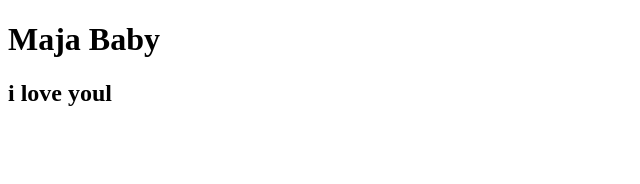
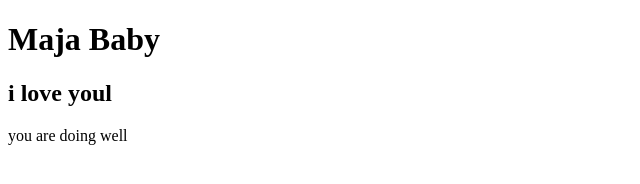
Before and after one commit to Majadey4u/Go-My-Code-1, a plain HTML site: page index.html in a window 1280 px wide. Shown: the whole page, without its empty margins (0-640 px from the left). Drawn offline with Linux system fonts and the light colour scheme.

Commit message:
you are doing well

```diff
--- a/index.html
+++ b/index.html
@@ -8,5 +8,6 @@
 <body>
     <h1>Maja Baby</h1>
     <h2> i love youl</h2>
+    <p> you are doing well</p>
 </body>
 </html>
```
